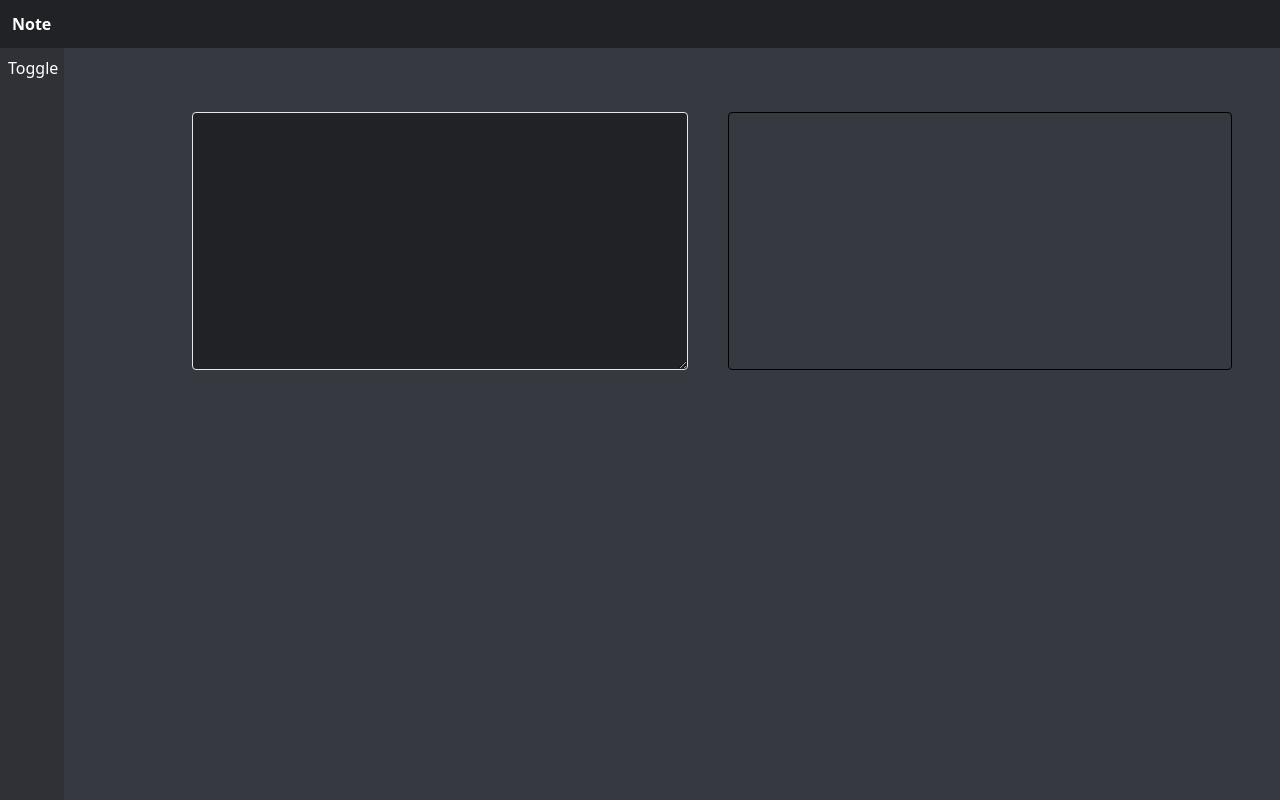
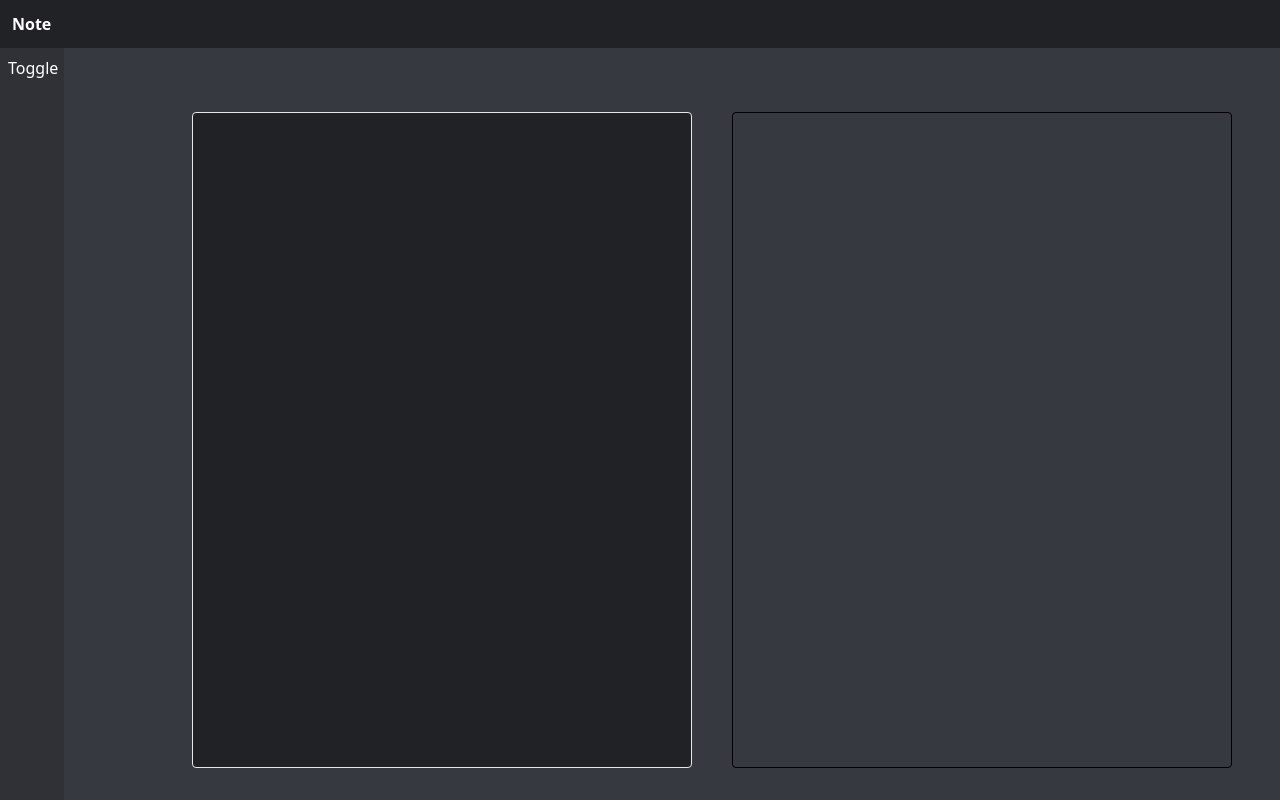
Before and after one commit to AyjayJr/note_taker, a Next.js app: page / in a window 1280 px wide. Built offline with nearby package versions, Linux system fonts and the light colour scheme.

Commit message:
got sizing looking correct, deciding on final style

```diff
--- a/app/layout.jsx
+++ b/app/layout.jsx
@@ -10,8 +10,8 @@ export const metadata = {
 
 export default function RootLayout({ children }) {
   return (
-    <html className='min-h-full' lang="en">
-      <body className={'min-h-full text-white bg-primary ${inter.className}'}>{children}</body>
+    <html className='min-h-screen' lang="en">
+      <body className={'min-h-screen text-white bg-primary ${inter.className}'}>{children}</body>
     </html>
   )
 }
--- a/app/page.jsx
+++ b/app/page.jsx
@@ -17,9 +17,9 @@ export default function Home() {
   }
 
   return (
-    <div>
+    <div className='h-screen'>
       <Nav />
-      <main className="flex w-full">
+      <main className="flex h-[90%] w-full">
         <Sidebar />
         <div className='ml-48 mt-16 flex-1 mr-12'>
           <MarkdownEditor
--- a/components/MarkdownEditor.jsx
+++ b/components/MarkdownEditor.jsx
@@ -3,12 +3,11 @@ import remarkBreaks from 'remark-breaks'
 
 const MarkdownEditor = ({ content, handleChange }) => {
 	return (
-		<div className='flex flex-row gap-10'>
+		<div className='flex h-full flex-row gap-10'>
 			<textarea
-				className='flex-1 w-1/2 p-2 border rounded bg-accent'
+				className='flex-1 w-1/2 h-full p-3 border rounded bg-accent resize-none'
 				value={content}
 				onChange={handleChange}
-				rows={10}
 			/>
 			<div className="flex-1 w-1/2 p-3 border border-black rounded">
 				<ReactMarkdown
```
